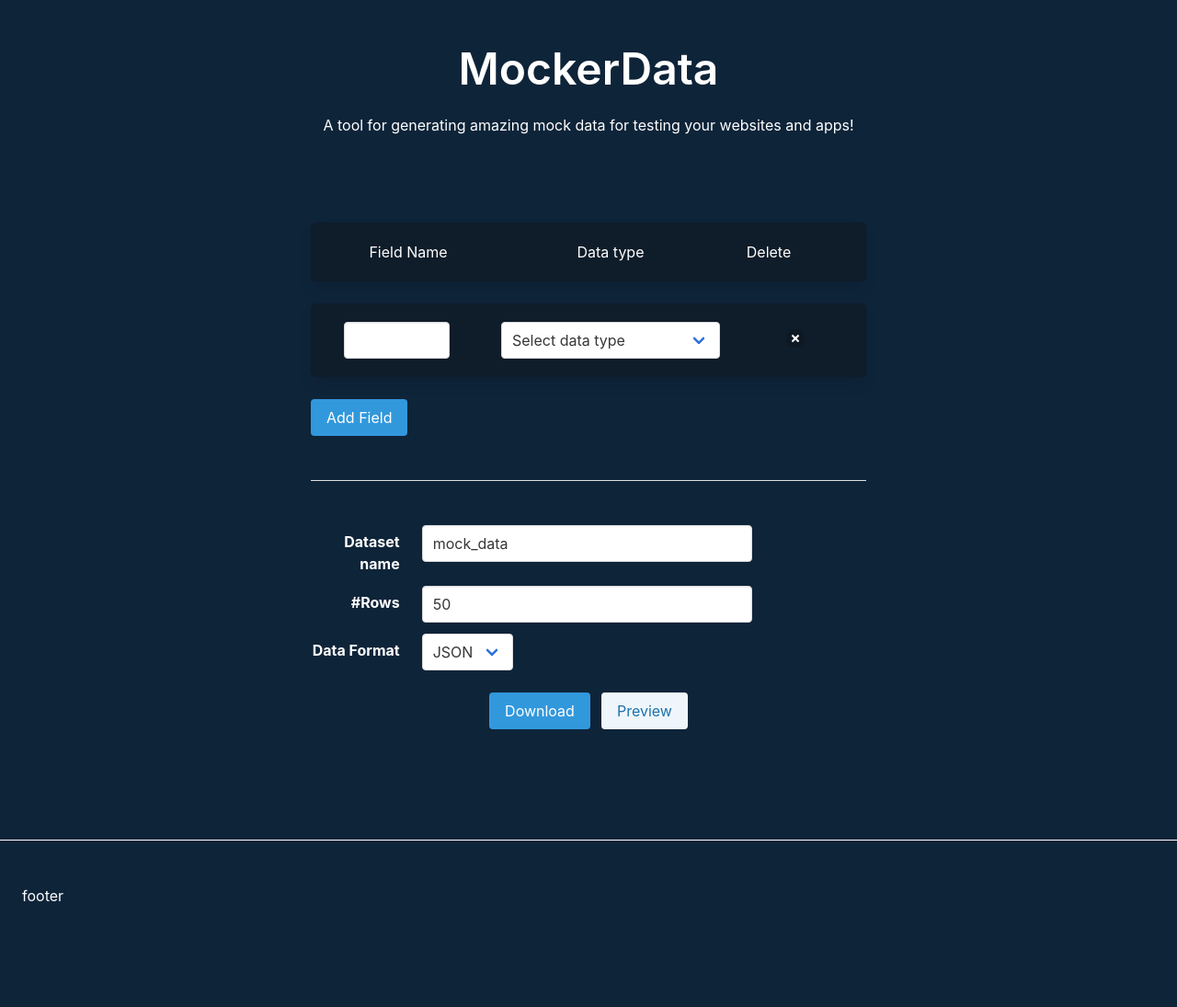
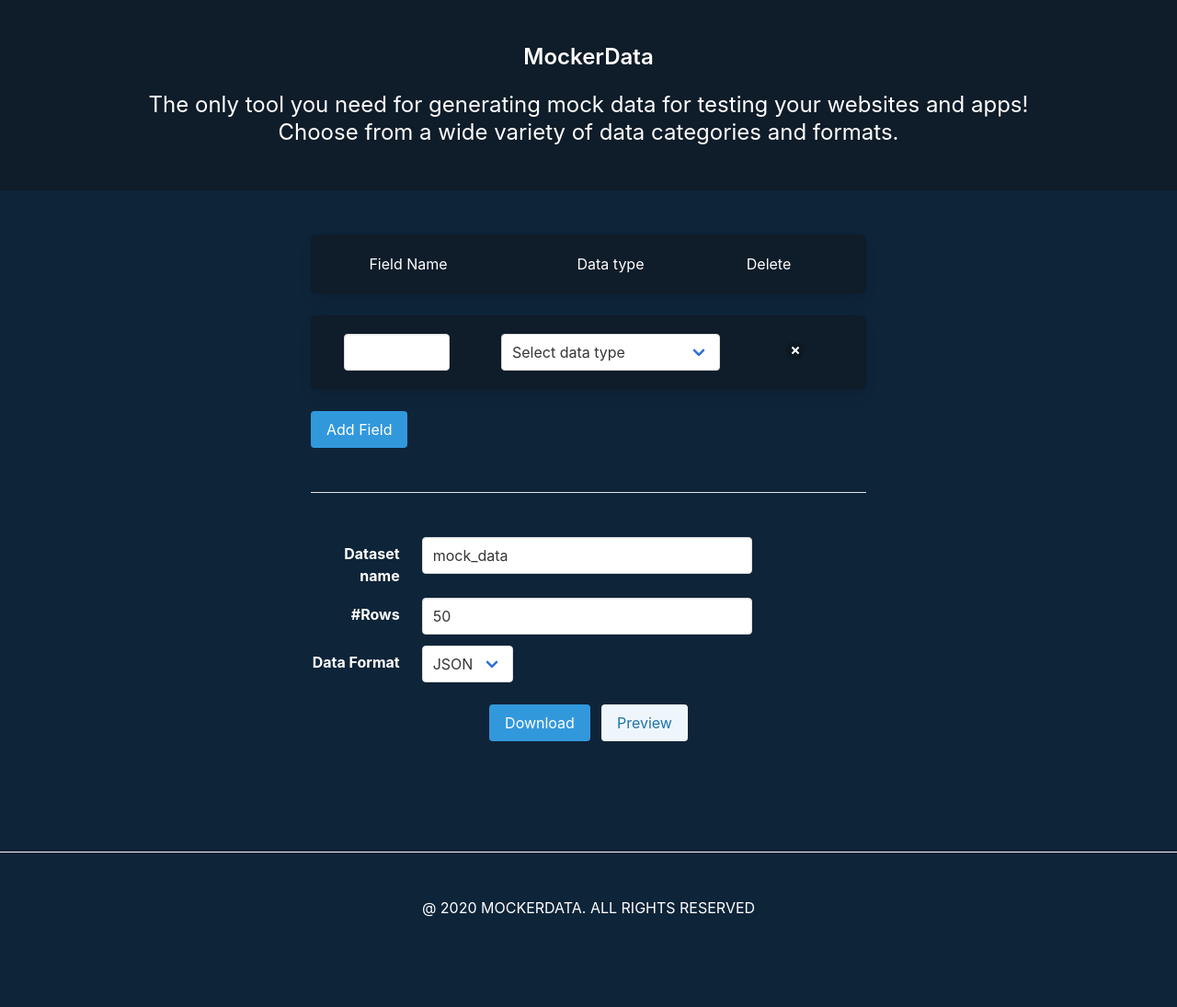
Before and after one commit to mrbasel/mockerdata, a Flask app: page / in a window 1280 px wide. Shown: the part 68-1163 px from the top of the page at 92% size. Before the commit the page ends 1048 px from the top, so only its background shows below. Run offline with Flask 2, Linux system fonts and the light colour scheme.

Commit message:
Added favicon and updated hero section

```diff
--- a/application/templates/main.html
+++ b/application/templates/main.html
@@ -5,6 +5,7 @@
     <meta charset="UTF-8">
     <link rel="stylesheet" href="{{ url_for('static', filename='css/bulma.min.css') }}">
     <link rel="stylesheet" href="{{ url_for('static', filename='css/style.css') }}">
+    <link rel='icon' type='image/x-icon' href="{{ url_for('static', filename='favicon.ico') }}" />
     <title>mockerdata</title>
 </head>
 
@@ -32,14 +33,15 @@
 
 
     <!-- Hero section -->
-    <section class="hero has-text-centered">
+    <section class="hero secondary-color has-text-centered">
         <div class="hero-body">
             <div class="container">
-                <h1 class="title is-1 has-text-white">
+                <h1 class="title is-4 has-text-white">
                     MockerData
                 </h1>
-                <h2 class="subtitle is-6 mt-3 has-text-white">
-                    A tool for generating amazing mock data for testing your websites and apps!
+                <h2 class="subtitle is-4 mt-3 has-text-white">
+                    The only tool you need for generating mock data for testing your websites and apps!
+                    <p>Choose from a wide variety of data categories and formats.</p>
                 </h2>
             </div>
         </div>
@@ -235,8 +237,8 @@
 
 
     <footer class="footer main-color mt-6">
-        <div class="content">
-            footer
+        <div class="content has-text-centered">
+            @ 2020 MOCKERDATA. ALL RIGHTS RESERVED
         </div>
     </footer>
 
```
Also changed, not shown: application/static/favicon.ico (added).
